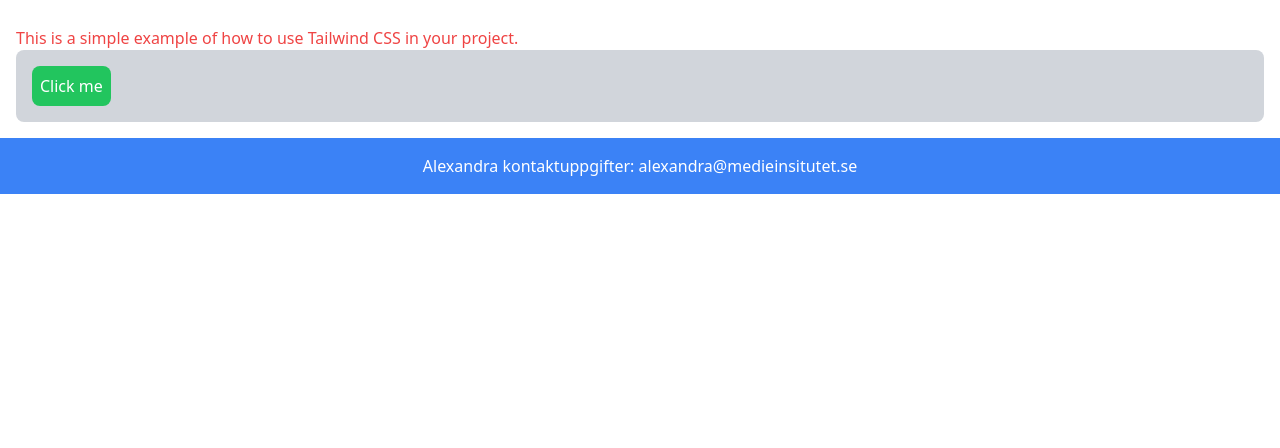
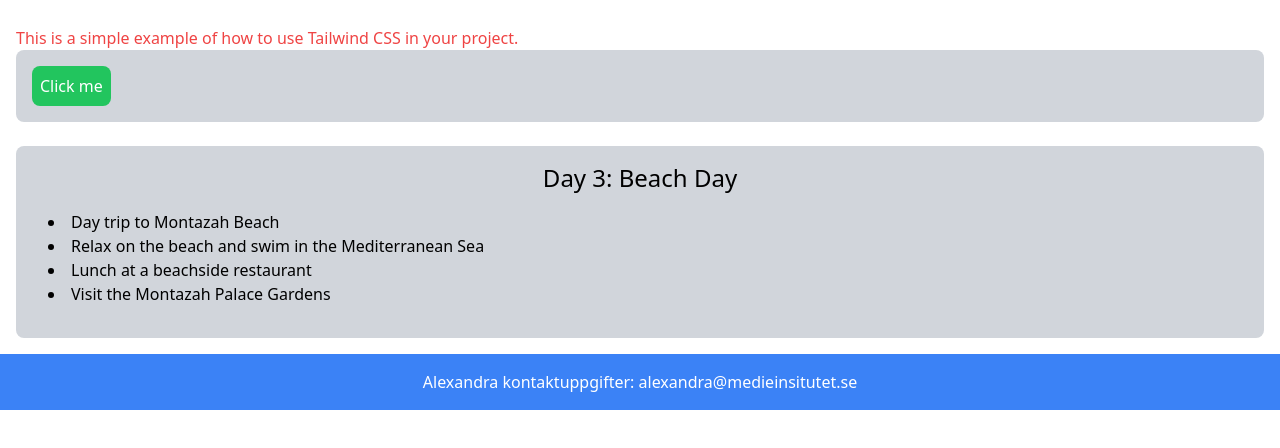
Before and after one commit to jeppeerixon/mi-alexandra-repo, a website built with Vite: page index.html in a window 1280 px wide. Shown: the part 86-534 px from the top of the page. Built offline with nearby package versions, Linux system fonts and the light colour scheme.

Commit message:
added beach div

```diff
--- a/index.html
+++ b/index.html
@@ -22,6 +22,18 @@
           Click me
         </button>
       </div>
+
+      <div class="bg-gray-300 p-4 rounded-lg mt-6">
+        <img>
+        <h2 class="text-center text-2xl">Day 3: Beach Day</h2>
+        <ul class="p-4 text-black-500 list-disc list-inside">
+          <li>Day trip to Montazah Beach</li>
+          <li>Relax on the beach and swim in the Mediterranean Sea</li>
+          <li>Lunch at a beachside restaurant</li>
+          <li>Visit the Montazah Palace Gardens</li>
+        </ul>
+      </div>
+
     </main>
     <footer class="bg-blue-500 text-white p-4 text-center">
       <p>Alexandra kontaktuppgifter: alexandra@medieinsitutet.se </p>
```
